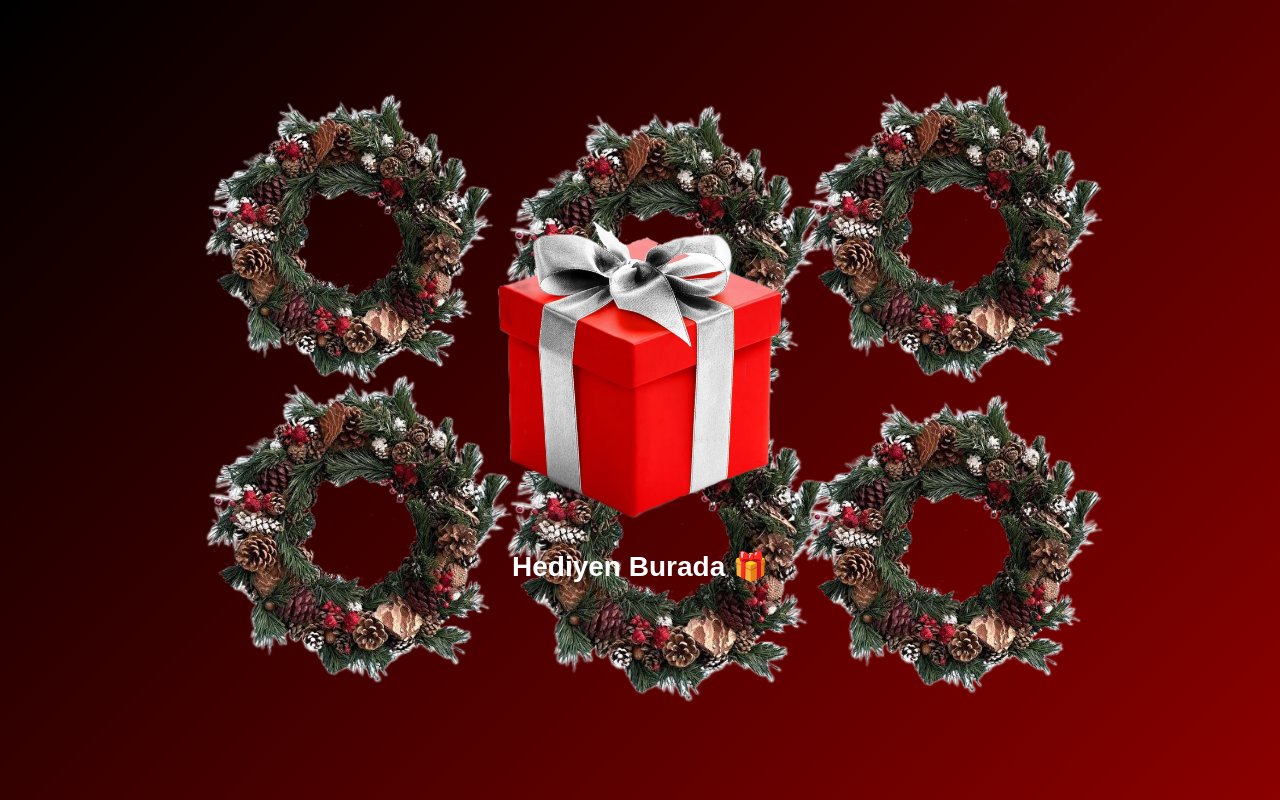
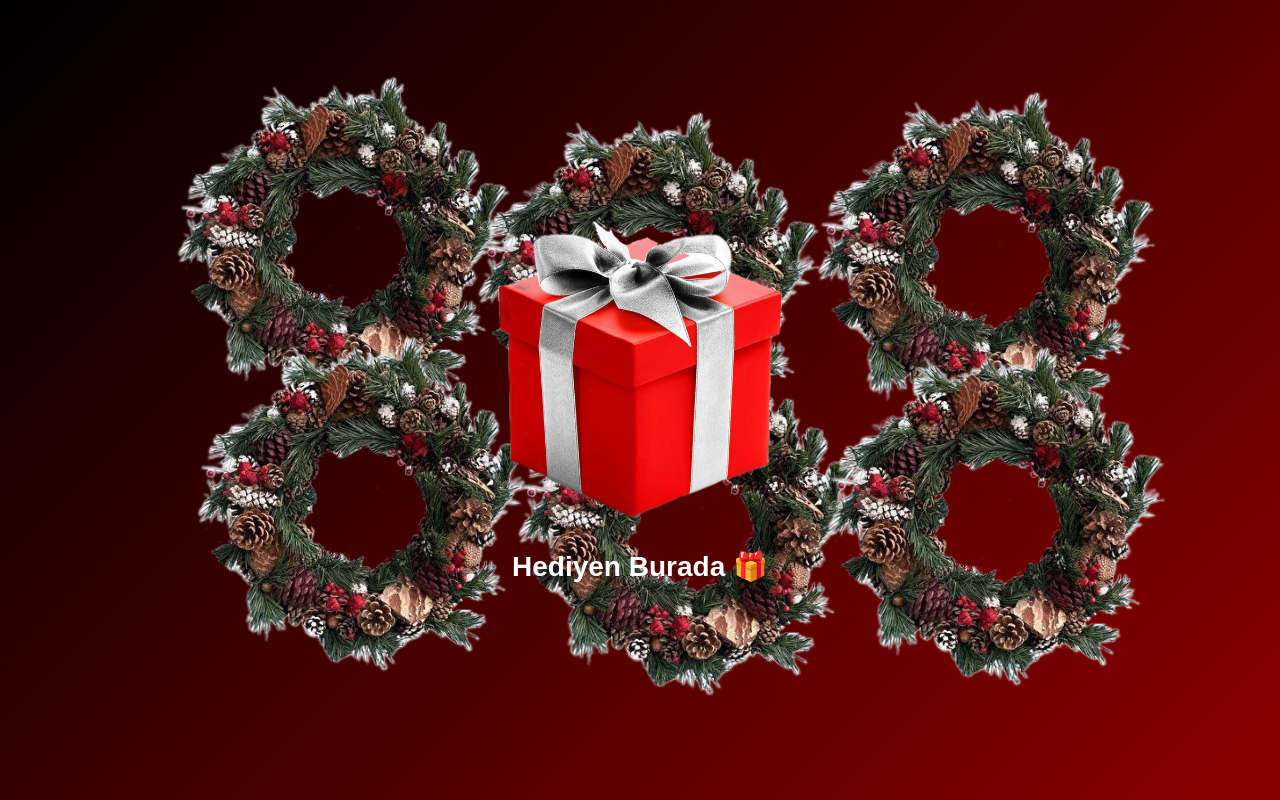
Before and after one commit to yilmaz06/yeniyil, a plain HTML site: page index.html in a window 1280 px wide. Drawn offline with Linux system fonts and the light colour scheme.

Commit message:
index.html

```diff
--- a/index.html
+++ b/index.html
@@ -58,18 +58,19 @@
       100% { transform: rotate(0deg); }
     }
 
-    /* ÇELENKLER */
+    /* ÇELENKLER - RASTGELE BOY VE KONUM */
     .wreath {
       position: fixed;
       z-index: 5; /* arka plan gibi */
     }
 
-    #w1 { top: 80px; left: calc(50% - 450px); width: 320px; }
-    #w2 { top: 90px; left: calc(50% - 150px); width: 350px; }
-    #w3 { top: 70px; left: calc(50% + 150px); width: 330px; }
-    #w4 { bottom: 100px; left: calc(50% - 450px); width: 340px; }
-    #w5 { bottom: 80px; left: calc(50% - 150px); width: 360px; }
-    #w6 { bottom: 90px; left: calc(50% + 150px); width: 330px; }
+    #w1 { top: 60px; left: calc(50% - 480px); width: 370px; }
+    #w2 { top: 95px; left: calc(50% - 180px); width: 380px; }
+    #w3 { top: 75px; left: calc(50% + 160px); width: 375px; }
+    #w4 { bottom: 110px; left: calc(50% - 460px); width: 370px; }
+    #w5 { bottom: 85px; left: calc(50% - 140px); width: 380px; }
+    #w6 { bottom: 95px; left: calc(50% + 170px); width: 375px; }
+
   </style>
 </head>
 
```
